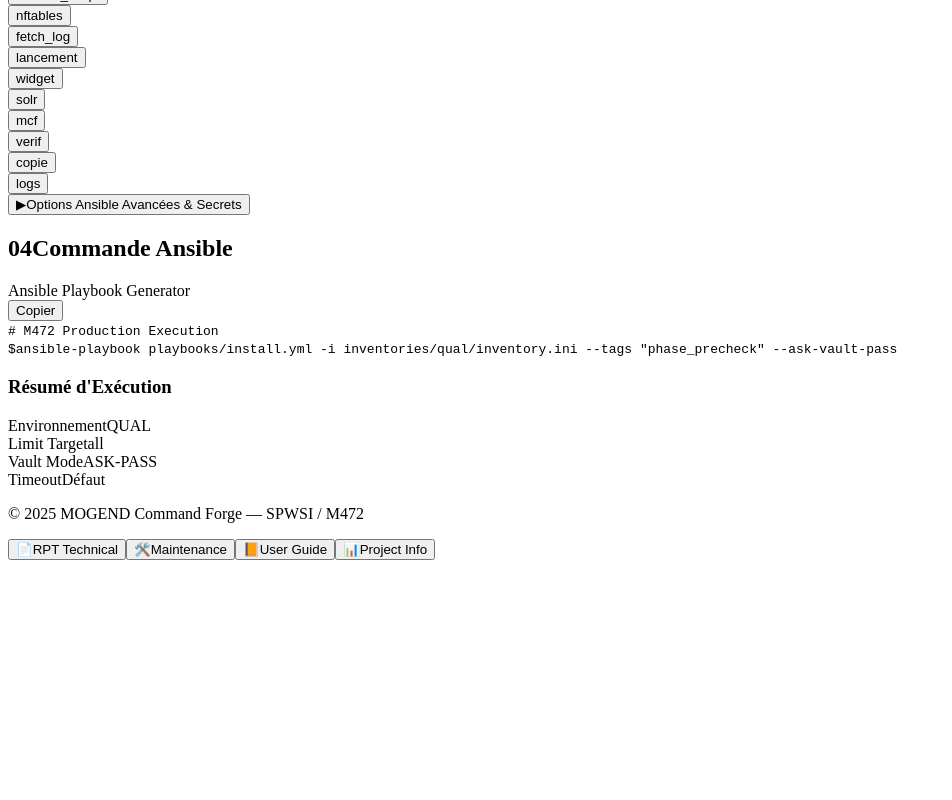
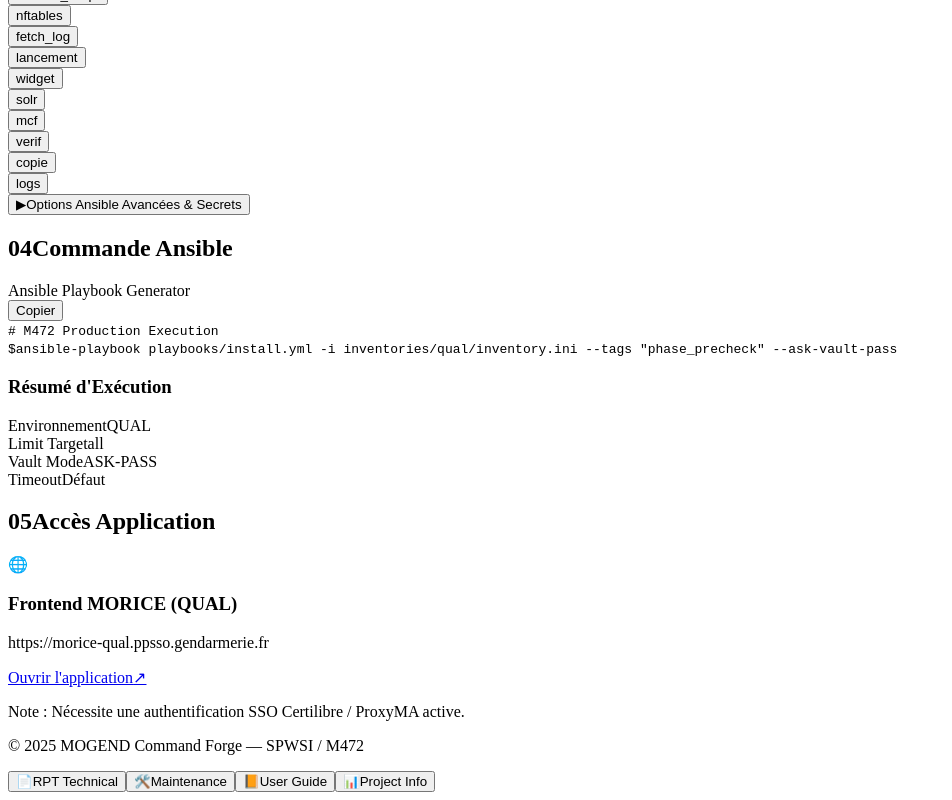
Before and after one commit to ricksponge/generate-ansible-mogend, a React app: page / in a window 1280 px wide. Shown: the part 940-1740 px from the top of the page, without its empty margins (0-952 px from the left). Before the commit the page ends 1508 px from the top, so only its background shows below. Built offline with nearby package versions, Linux system fonts and the light colour scheme; the HTML template or start-up script is replaced by a standard one.

Commit message:
feat: Add frontend environment links
Introduces a mapping for frontend environment URLs, allowing the application to link to different Morice instances based on the selected environment.

```diff
--- a/App.tsx
+++ b/App.tsx
@@ -32,12 +32,18 @@ const INITIAL_CONFIG: CommandConfig = {
   syntaxCheck: false,
   listTasks: false,
   listTags: false,
-  timeout: 0, // Désactivé par défaut
+  timeout: 0,
   vaultPassword: '',
   phase: 'phase_precheck'
 };
 
 const REPO_DOWNLOAD_URL = "https://omnibus-pic.gendarmerie.fr/spwsi/morice2/deploiement/-/archive/dev_lommere/deploiement-dev_lommere.tar.gz";
+
+const FRONTEND_LINKS: Record<string, string> = {
+  qual: "https://morice-qual.ppsso.gendarmerie.fr",
+  preprod: "https://morice-preprod.ppsso.gendarmerie.fr",
+  prod: "https://mogend.sso.gendarmerie.fr"
+};
 
 interface PhaseButtonProps {
   phase: any;
@@ -139,12 +145,6 @@ export default function App() {
     updateConfig({ phase, tags });
   };
 
-  const removeTag = (type: 'tags' | 'skipTags', index: number) => {
-    updateConfig({
-      [type]: (config[type] || []).filter((_, i) => i !== index)
-    });
-  };
-
   const toggleSpecificTag = (tagId: string) => {
     const newTags = config.tags.includes(tagId)
       ? config.tags.filter(t => t !== tagId)
@@ -155,6 +155,8 @@ export default function App() {
   const handleDownloadRepo = () => {
     window.open(REPO_DOWNLOAD_URL, '_blank');
   };
+
+  const currentFrontendUrl = FRONTEND_LINKS[config.environment] || FRONTEND_LINKS.qual;
 
   return (
     <div className="min-h-screen pb-20 bg-slate-950 text-slate-200">
@@ -352,7 +354,8 @@ export default function App() {
         </div>
 
         <div className="lg:col-span-5 relative">
-          <div className="sticky top-24">
+          <div className="sticky top-24 space-y-8">
+            <section>
               <h2 className="text-xl font-bold mb-6 flex items-center text-white">
                 <span className="w-8 h-8 rounded-lg bg-emerald-500/20 text-emerald-500 flex items-center justify-center mr-3 text-sm">04</span>
                 Commande Ansible
@@ -379,6 +382,37 @@ export default function App() {
                   </div>
                 </div>
               </div>
+            </section>
+
+            <section className="animate-in fade-in slide-in-from-right-4 duration-500">
+              <h2 className="text-xl font-bold mb-6 flex items-center text-white">
+                <span className="w-8 h-8 rounded-lg bg-indigo-500/20 text-indigo-500 flex items-center justify-center mr-3 text-sm">05</span>
+                Accès Application
+              </h2>
+              <div className="bg-gradient-to-br from-indigo-900/40 to-slate-900 border border-indigo-500/30 p-6 rounded-2xl shadow-2xl relative group overflow-hidden">
+                <div className="absolute top-0 right-0 p-4 opacity-10 group-hover:opacity-20 transition-opacity">
+                   <span className="text-6xl">🌐</span>
+                </div>
+                <div className="relative z-10 space-y-4">
+                  <div>
+                    <h3 className="text-xs font-bold text-indigo-400 uppercase tracking-widest mb-1">Frontend MORICE ({config.environment.toUpperCase()})</h3>
+                    <p className="text-[10px] text-slate-500 font-mono break-all">{currentFrontendUrl}</p>
+                  </div>
+                  <a
+                    href={currentFrontendUrl}
+                    target="_blank"
+                    rel="noopener noreferrer"
+                    className="flex items-center justify-center space-x-3 w-full bg-gradient-to-r from-indigo-600 to-emerald-600 hover:from-indigo-500 hover:to-emerald-500 text-white py-3 rounded-xl font-bold uppercase tracking-widest text-xs transition-all shadow-lg shadow-indigo-500/20 active:scale-95"
+                  >
+                    <span>Ouvrir l'application</span>
+                    <span className="text-lg">↗</span>
+                  </a>
+                  <p className="text-[9px] text-slate-600 italic text-center">
+                    Note : Nécessite une authentification SSO Certilibre / ProxyMA active.
+                  </p>
+                </div>
+              </div>
+            </section>
           </div>
         </div>
       </main>
```
Lines whose indentation alone changed are shown as unchanged.
